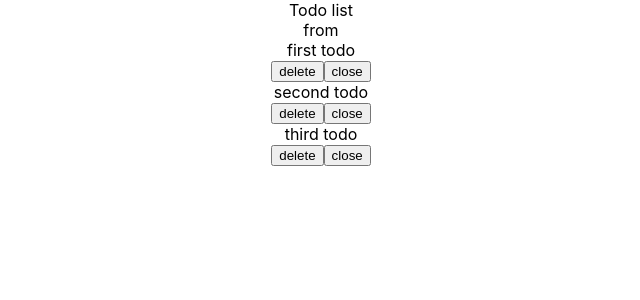
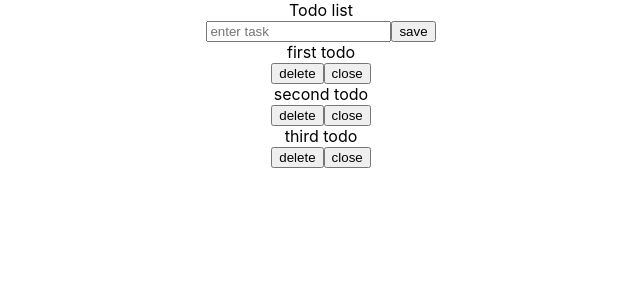
Before and after one commit to kittensgit/todo-list, a React (Create React App) app: page / in a window 1280 px wide. Shown: the top 300 px of the page, without its empty margins (319-959 px from the left). Built offline with nearby package versions, Linux system fonts and the light colour scheme.

Commit message:
saveTodo

```diff
--- a/src/Components/AddTodo/AddTodo.js
+++ b/src/Components/AddTodo/AddTodo.js
@@ -1,7 +1,24 @@
-import React from 'react'
+import React, { useState } from 'react'
+import uuid from 'uuid'
 
-export default function AddTodo() {
+export default function AddTodo({ todo, setTodo }) {
+
+    const [value, setValue] = useState('')
+
+    function saveTodo() {
+        setTodo(
+            [...todo, {
+                id: uuid.v4,
+                title: value,
+                status: true
+            }]
+        )
+    }
+
     return (
-        <div>from</div>
+        <div>
+            <input placeholder='enter task' value={value} onChange={(e) => setValue(e.target.value)} />
+            <button onClick={saveTodo}>save</button>
+        </div>
     )
 }
```
